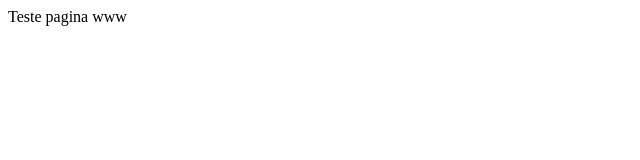
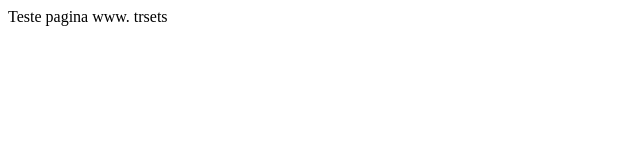
Before and after one commit to RafaelPinheiroCosta/TesteHTML, a plain HTML site: page index.html in a window 1280 px wide. Shown: the full height of the page, 0-640 px from the left. Drawn offline with Linux system fonts and the light colour scheme.

Commit message:
Comit Teste

```diff
--- a/index.html
+++ b/index.html
@@ -7,7 +7,7 @@
     </head>
 
     <body>
-        Teste pagina www
+        Teste pagina www. trsets
     </body>
 
 </html>
```
